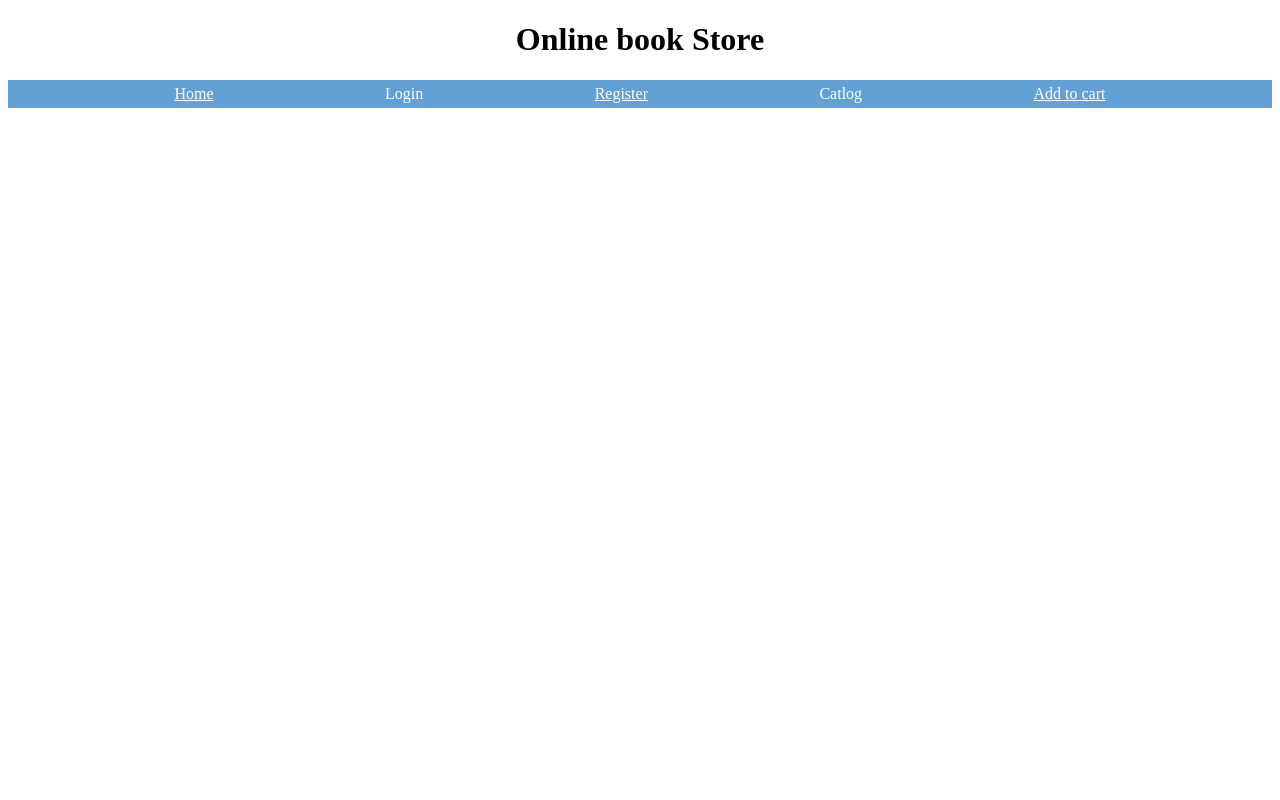
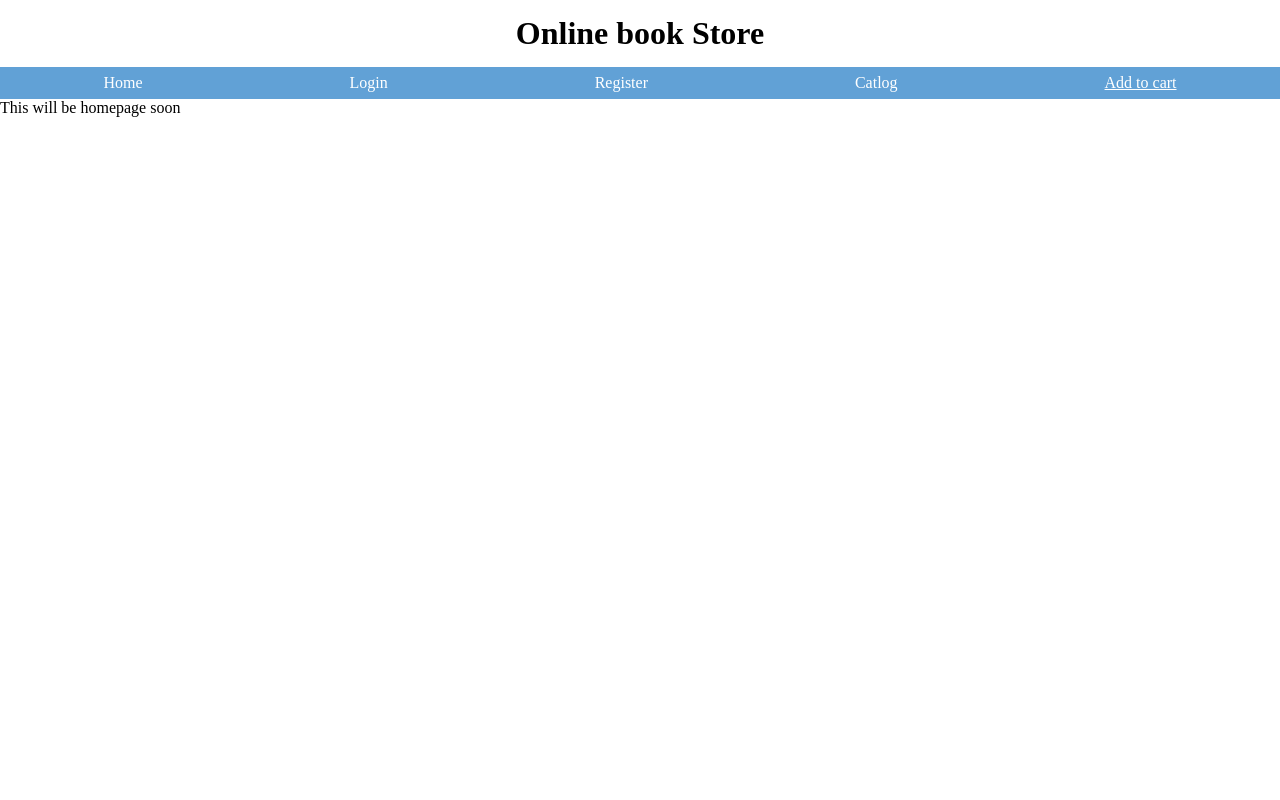
Before and after one commit to mbsyaswanth/Online-Book-Store, a PHP site: page / in a window 1280 px wide. Run offline with PHP 8.4, Linux system fonts and the light colour scheme.

Commit message:
styled with flexbox
designed login form with flex box

```diff
--- a/Yaswanth/index.html
+++ b/Yaswanth/index.html
@@ -1,5 +1,5 @@
 
-<!doctype html>
+<!DOCTYPE html>
 <html>
  <head>
     <link rel="stylesheet" type="text/css" href="style.css">
@@ -7,23 +7,77 @@
 	<link rel="icon" href="favicon.ico" />
 	<meta name="viewport" content="width=device-width, initial-scale=1">
 	<script>
-	  function home() {
-	  console.log("you clicked me");
-     document.getElementById("page").innerHTML='<iframe src=login.html width="100%" frameborder="0"  sandbox></iframe>';
-     }
-	 function catlog() {
-	  console.log("you clicked me");
-     document.getElementById("page").innerHTML='<iframe src=csecatlog.html width="100%" frameborder="0" allowfullscreen sandbox></iframe>';
-    }
+
+
+    function display(a) {
+      var b=["home","login","register","catlog"];
+      for (var i = 0; i < b.length; i++) {
+        console.log("i am here, right inside the loop");
+        document.getElementById(b[i]).style.display="none";
+      }
+      console.log("you clicked home");
+      document.getElementById(a).style.display="block";
+
+    };
 
 	</script>
  </head>
  <body>
+ <header>
  <h1 align="center">Online book Store </h1>
+</header>
  <nav>
-    <a href="">Home</a><a onclick="home()">Login</a><a href="">Register</a><a onclick="catlog()">Catlog</a><a href="">Add to cart</a>
+
+     <a onclick="display('home')">Home</a>
+     <a onclick="display('login')">Login</a>
+     <a onclick="display('register')">Register</a>
+     <a onclick="display('catlog')">Catlog</a>
+     <a href="">Add to cart</a>
+
  </nav>
- <div id="page"></div>
+ <section>
+
+ <div id="login">
+   <form method="post">
+   <div class="fo">
+
+     <label>Login Id:<input type="text" name="loginid"></label>
+
+     <label>Password:<input type="text" name="password"></label>
+
+     <label class="form_butons"><input type="reset" name="reset" ><input type="submit" name="reset" ></label>
+
+  </div>
+   </form>
+ </div>
+ <div id="home">
+   <p>This will be homepage soon</p>
+ </div>
+ <div id="register">
+   <p>this will be registration page soon</p>
+ </div>
+ <div id="catlog">
+   <p>We are building this page</p>
+   <style>
+   .catlogtable {
+   	border-collapse: collapse;
+       width: 100%;
+   }
+    .catlogtable th, .catlogtable td {
+   	border: 1px solid #ddd;
+       padding: 8px;
+   }
+   </style>
+   <table class="catlogtable">
+     <tr>
+       <th>Book Cover</th><th>Book Name</th><th>Author</th><th>Price</th>
+     </tr>
+     <tr align="center">
+       <td colspan="4"><a href="">Add to cart</a></td>
+     </tr>
+   </table>
+ </div>
+</section>
  </body>
 
 </html>
--- a/Yaswanth/style.css
+++ b/Yaswanth/style.css
@@ -1,18 +1,80 @@
-
+nav {
+	display:flex;
+	justify-content:space-evenly;
+    background-color:#61a1d6;
+}
 nav a {
 	padding:5px 5px 5px 5px;
 	color:white;
 	cursor:pointer;
+	flex-grow: 1;
+	align-self: center;
+	text-align: center;
 }
 nav a:hover {
 	background-color:#237cc3;
 }
 
-html {
+html, body {
 	height:100%;
+	margin: 0;
+	box-sizing: border-box;
+
+}
+header{
+	height: 8.4%;
+	display: flex;
+    justify-content: center;
+    align-items: center;
+}
+nav{
+	height: 4%;
+}
+* {
+	margin: 0;
+}
+html{
+	display: flex;
+	flex-flow: column;
+
 }
 nav {
 	display:flex;
 	justify-content:space-evenly;
     background-color:#61a1d6;
 }
+ .fo {
+	display: flex;
+	flex-flow: column wrap;
+	align-items: center;
+  justify-content: space-evenly;
+	box-shadow: 0px 0px 10px 1px #d4dbec, 4px 4px 13px 1px #d4dbec;
+	background-color: #cec1c1;
+	border-radius: 5px;
+	width: 300px;
+	height: 360px;
+}
+.fo > label{
+  font-size: 20px;
+}
+.fo > label > input{
+	padding: 0.5em;
+}
+.form_butons >input {
+	margin: 0px 10px 0px 10px;
+}
+section{
+	height: 84%;
+}
+#register, #catlog, #login {
+	display: none;
+}
+#login {
+	height: 100%;
+}
+#login form {
+	display:flex;
+	height: 100%;
+	align-items: center;
+	justify-content: center;
+}
```
Also changed, not shown: Yaswanth/test.html (added, +21 -0 lines).
